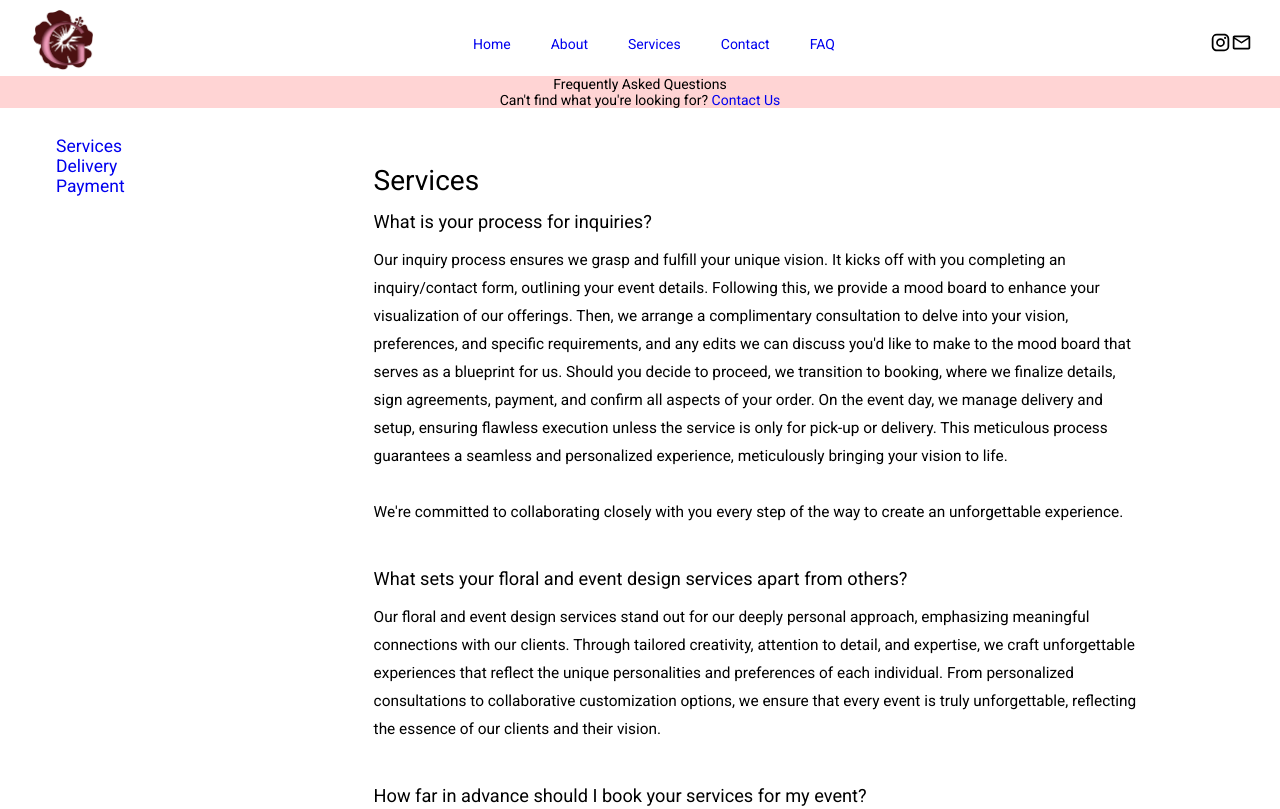
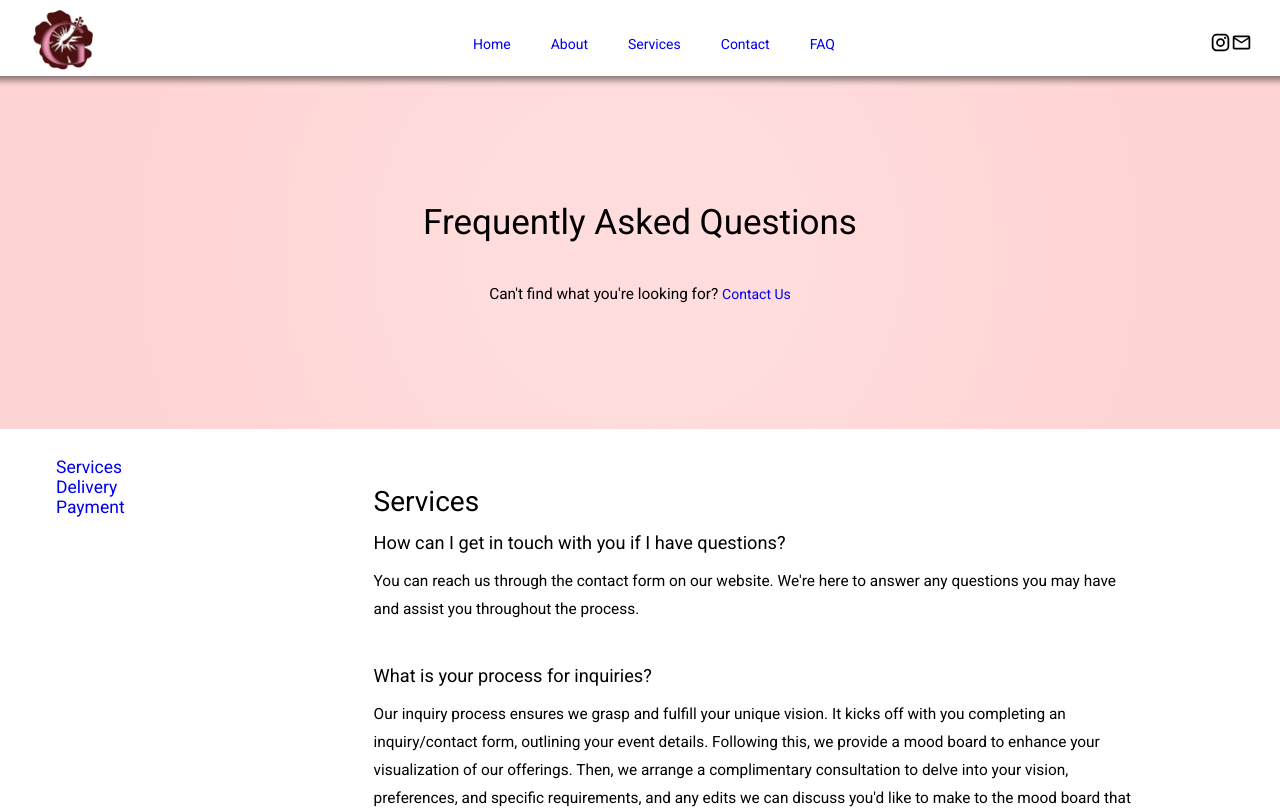
Before and after one commit to LennyRemache/gisa-designs, a React (Vite) app in the folder client/: page /faq in a window 1280 px wide. Shown: the top 809 px of the page. Built offline with nearby package versions, Linux system fonts and the light colour scheme.

Commit message:
Styled faq page header

```diff
--- a/client/src/components/pages/FAQ.jsx
+++ b/client/src/components/pages/FAQ.jsx
@@ -5,10 +5,10 @@ export default function FAQ() {
   return (
     <>
       <div className="faq-parent">
-        <div className="faq-hero">
-          <div>Frequently Asked Questions</div>
-          <div>
-            Can't find what you're looking for?{" "}
+        <div className="faq-header">
+          <div className="faq-header-title">Frequently Asked Questions</div>
+          <div className="faq-header-desc">
+            Can't find what you're looking for?&nbsp;
             <NavLink to="/Contact">Contact Us</NavLink>
           </div>
         </div>
@@ -31,6 +31,14 @@ export default function FAQ() {
               <div id="services">
                 <p className="section-title">Services</p>
                 <ul className="section-questions">
+                  <li className="service-question">
+                    How can I get in touch with you if I have questions?
+                  </li>
+                  <p className="service-answer">
+                    You can reach us through the contact form on our website.
+                    We're here to answer any questions you may have and assist
+                    you throughout the process.
+                  </p>
                   <li className="service-question">
                     What is your process for inquiries?
                   </li>
--- a/client/src/styles/pages/FAQ.css
+++ b/client/src/styles/pages/FAQ.css
@@ -5,15 +5,36 @@
   align-items: center;
 }
 
-.faq-hero {
-  background-color: rgb(255, 212, 212);
+.faq-header {
+  z-index: -1;
+  background: rgb(255, 212, 212);
+  background: radial-gradient(
+    circle,
+    rgba(255, 212, 212, 0.7959558823529411) 25%,
+    rgba(255, 212, 212, 0.896796218487395) 50%,
+    rgba(255, 212, 212, 1) 75%
+  );
   border: 0px solid red;
   width: 100%;
   display: flex;
   flex-direction: column;
   justify-content: center;
   align-items: center;
+  padding: 9rem 0;
 }
+
+.faq-header-title {
+  border: 0px solid green;
+  font-size: 2.5rem;
+  margin-bottom: 1.5rem;
+}
+
+.faq-header-desc {
+  border: 0px solid blue;
+  font-size: 1.1rem;
+  margin-top: 1.5rem;
+}
+
 .faq-container {
   padding: 0 4rem 0 4rem;
 }
```
